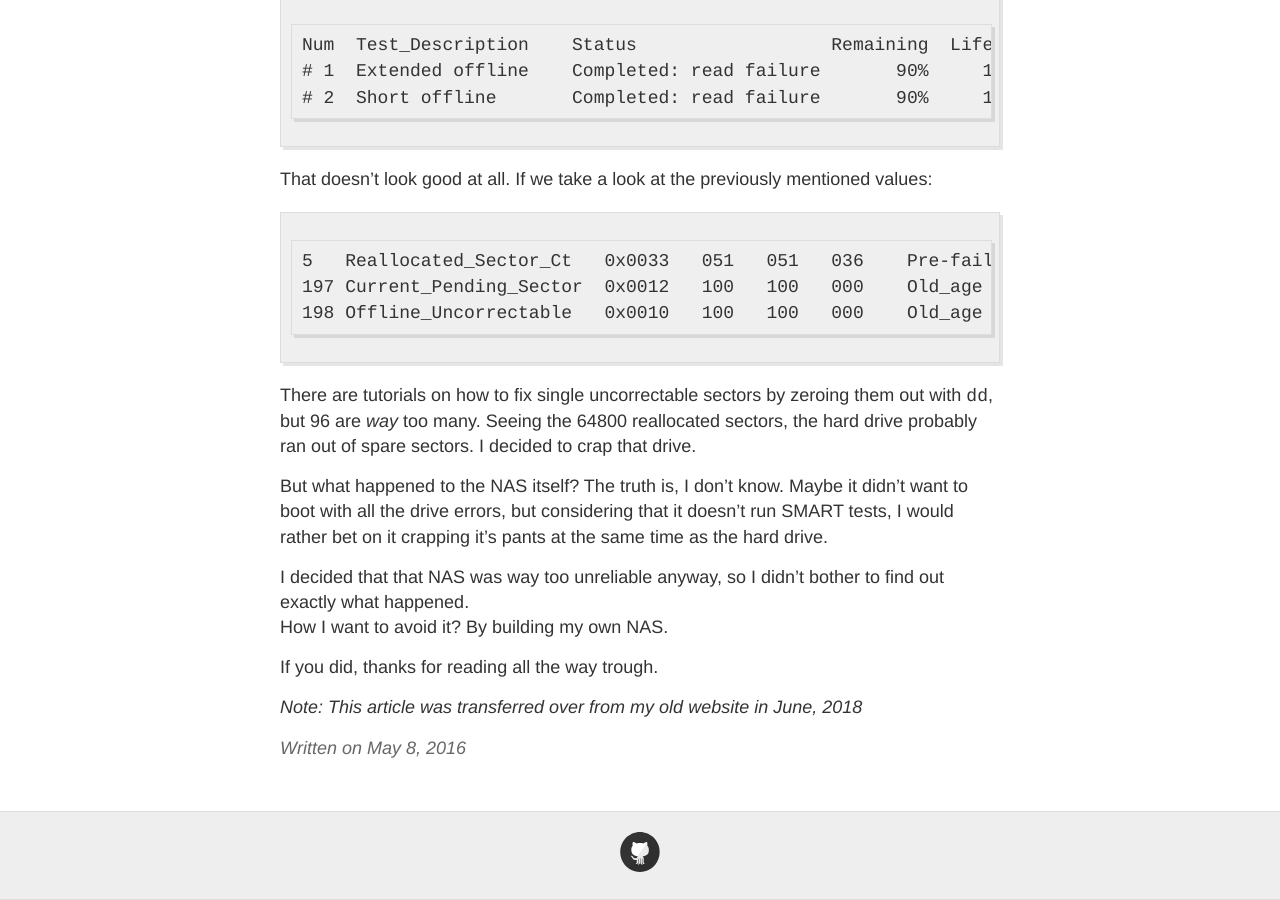
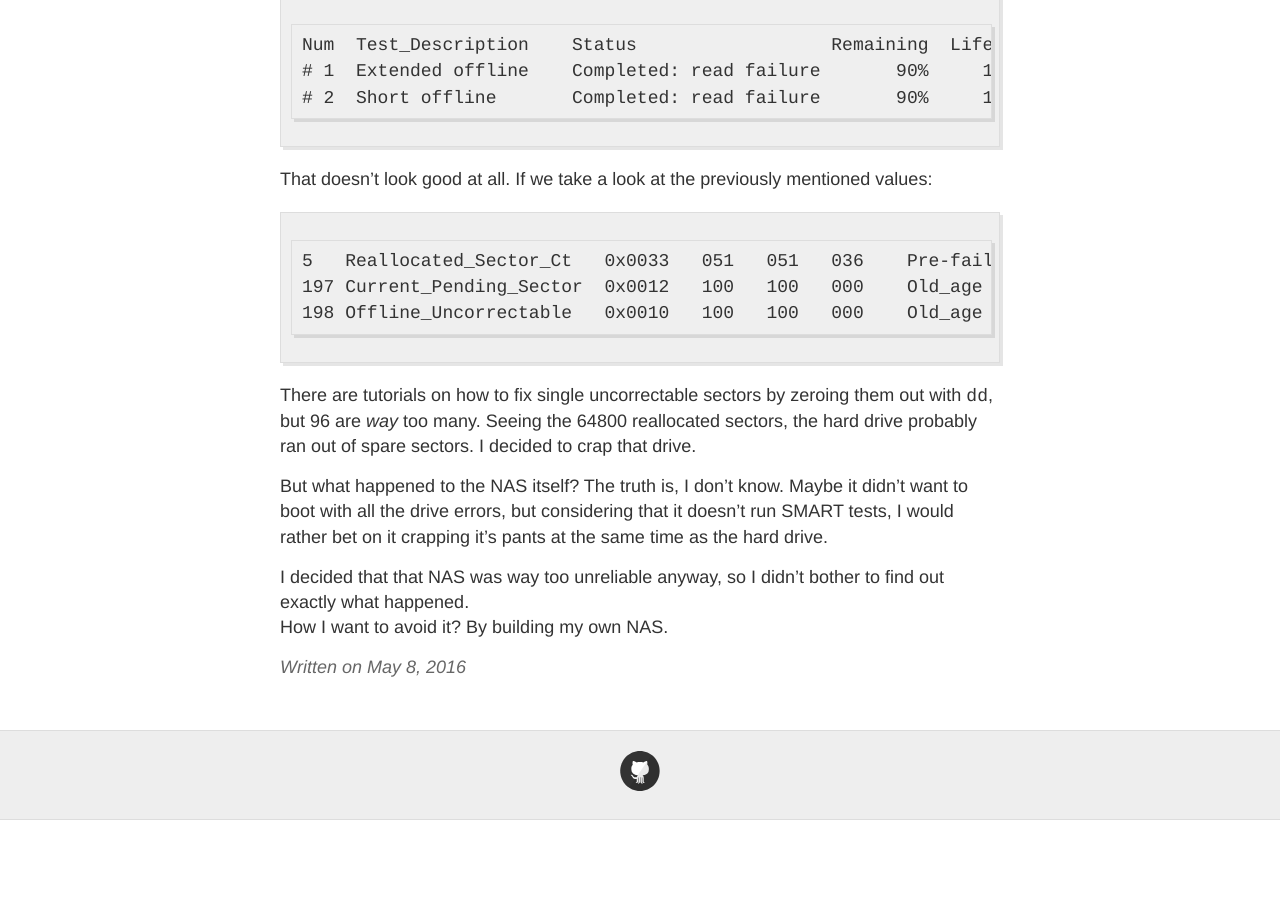
Before and after one commit to ported-pw/ported-pw.github.io, a Jekyll site: the page built from _posts/2016-05-08-Recovering-data-from-a-dead-Buffalo-NAS.md, in a window 1280 px wide and 900 px high, scrolled down 1951 px. Built offline with Jekyll 4.4.1, drawn with Linux system fonts in a browser that asks for light colours; our own code applies the rules of GitHub Pages for plain Markdown files; comment, search, counter and statistics services are not loaded; after the commit the page ends 2771 px from its top, so only the background shows below that.

Commit message:
Update 2016-05-08-Recovering-data-from-a-dead-Buffalo-NAS.md

```diff
--- a/_posts/2016-05-08-Recovering-data-from-a-dead-Buffalo-NAS.md
+++ b/_posts/2016-05-08-Recovering-data-from-a-dead-Buffalo-NAS.md
@@ -61,7 +61,3 @@ But what happened to the NAS itself? The truth is, I don't know. Maybe it didn't
 
 I decided that that NAS was way too unreliable anyway, so I didn't bother to find out exactly what happened.
 How I want to avoid it? By building my own NAS.
-
-If you did, thanks for reading all the way trough.
-
-*Note: This article was transferred over from my old website in June, 2018*
```
